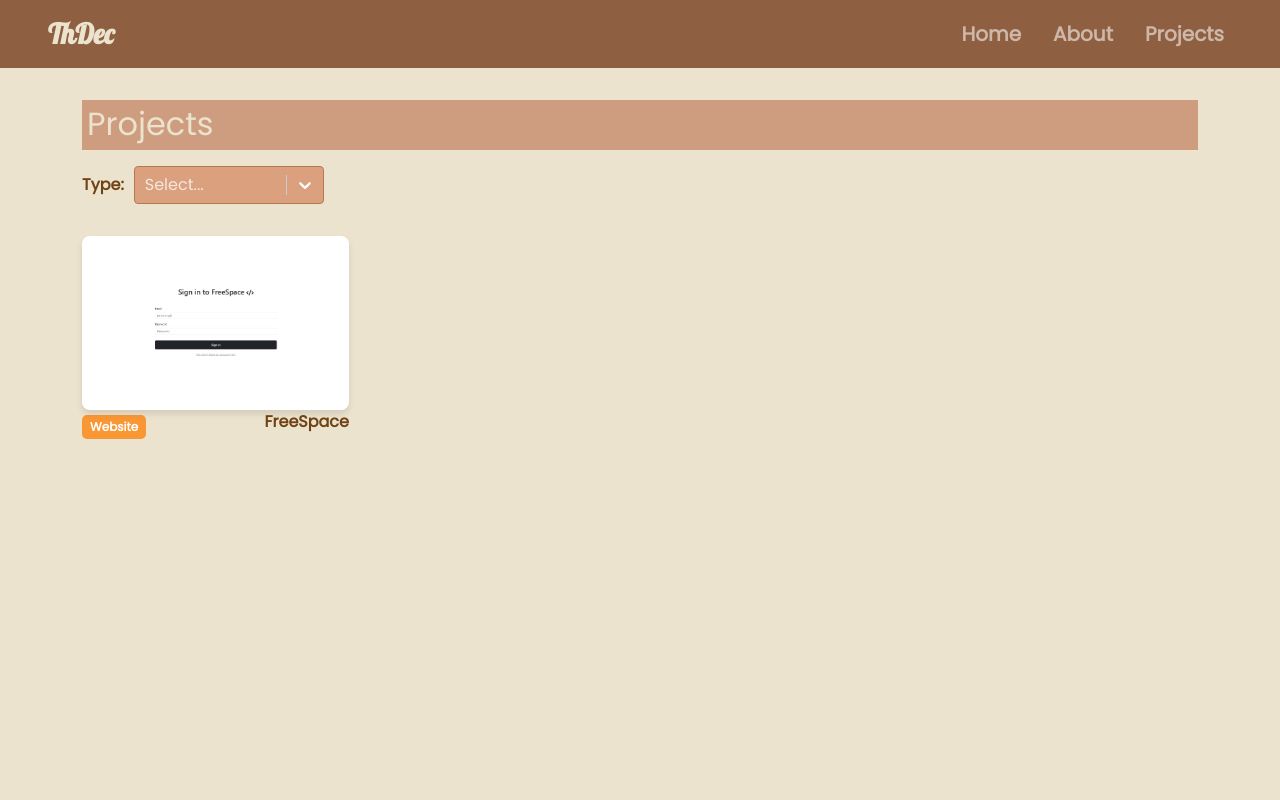
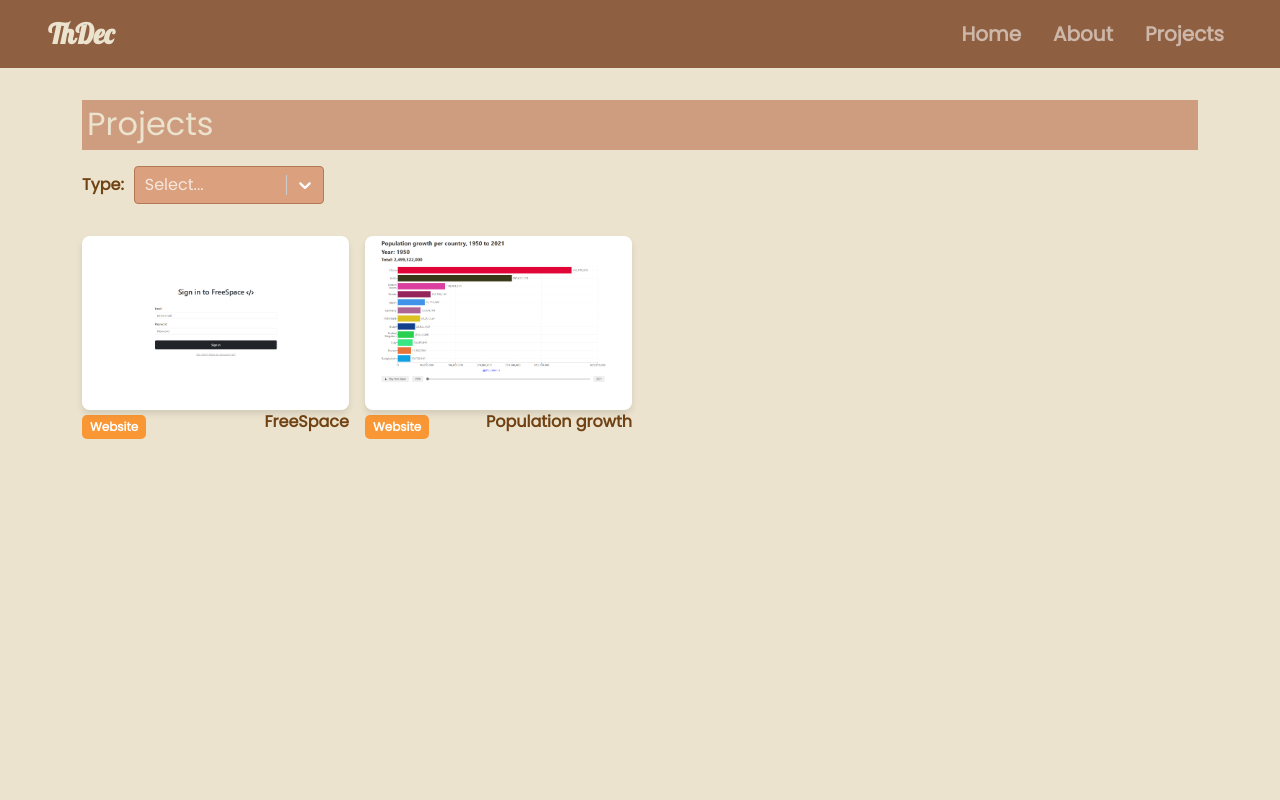
Before and after one commit to Thanapoom-Dechalamai/React-portfolio-app, a React (Create React App) app: page /projects in a window 1280 px wide. Shown: the top 800 px of the page. Built offline with nearby package versions, Linux system fonts and the light colour scheme.

Commit message:
update project

```diff
--- a/src/components/routes/projects-page/projects-page.component.js
+++ b/src/components/routes/projects-page/projects-page.component.js
@@ -2,6 +2,7 @@ import { useEffect, useState } from 'react';
 import Select from 'react-select';
 import ProjectContainer from '../../project-con/project-con.component';
 import freespaceImg from '../../../imgs/freespace-preview.png';
+import populationImg from '../../../imgs/population-growth-preview.png';
 import './projects-page.style.css';
 import 'animate.css';
 
@@ -12,7 +13,6 @@ const ProjectsPage = () =>
 
     const onSelectType = (taget) =>
     {
-        console.log(taget);
         setSelectedType(Number(taget?.value));
     };
 
@@ -26,6 +26,15 @@ const ProjectsPage = () =>
                 image: freespaceImg,
                 githubUrl: "https://github.com/Thanapoom-Dechalamai/MERN-threads-clone",
                 demoUrl: "https://freespace.vercel.app/",
+                type: 1
+            },
+            {
+                id: 2,
+                title: "Population growth",
+                description: "On this page you will find data, charts, and text about how our total population growth has changed between 1950 and 2021. How has this changed? All population information is taken from a database and displayed as a chart.",
+                image: populationImg,
+                githubUrl: "https://github.com/Thanapoom-Dechalamai/population",
+                demoUrl: "https://population-silk.vercel.app/",
                 type: 1
             }
 
--- a/src/components/routes/projects-page/projects-page.style.css
+++ b/src/components/routes/projects-page/projects-page.style.css
@@ -169,6 +169,7 @@
 .description-content p {
     margin-right: 25rem;
     font-weight: normal;
+    background-color: rgba(255, 255, 255, 0.5);
 }
 
 .project-con-section {
```
Also changed, not shown: src/imgs/population-growth-preview.png (added).
